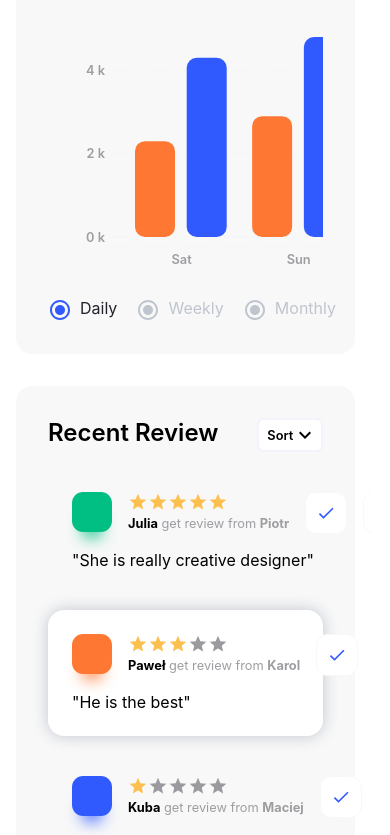
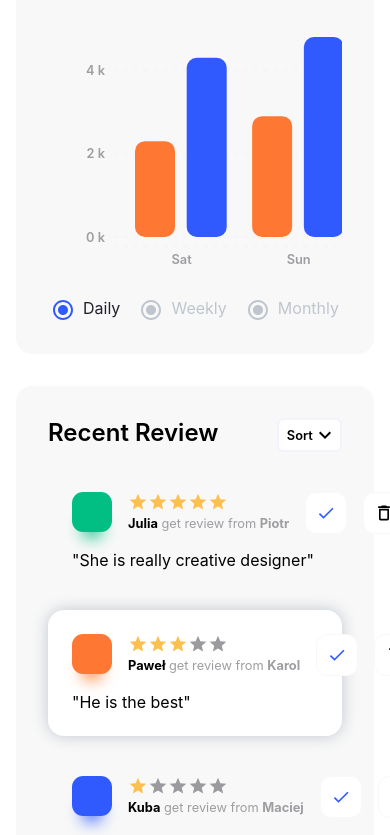
Before and after one commit to cichowlasp/projekt2, a React (Create React App) app: page /#/ in a window 390 px wide. Shown: the part 1303-2138 px from the top of the page. Built offline with nearby package versions, Linux system fonts and the light colour scheme.

Commit message:
small problem on mobile

```diff
--- a/src/Components/Dashboard/Dashboard.tsx
+++ b/src/Components/Dashboard/Dashboard.tsx
@@ -175,11 +175,12 @@ const Show = styled.div`
 `;
 
 const Padding = styled.div`
-	width: 95vw;
+	width: 100vw;
 	height: 100vh;
 
 	@media (min-width: 900px) {
 		margin-left: 5vw;
+		width: 95vw;
 	}
 `;
 
--- a/src/Components/Home/Home.tsx
+++ b/src/Components/Home/Home.tsx
@@ -220,6 +220,7 @@ const HomeWrapper = styled.div`
 	flex-direction: column;
 	overflow-y: auto;
 	padding-top: 10rem;
+	justify-content: center;
 	@media (min-width: 900px) {
 		flex-direction: row;
 		padding-top: 6rem;
```
